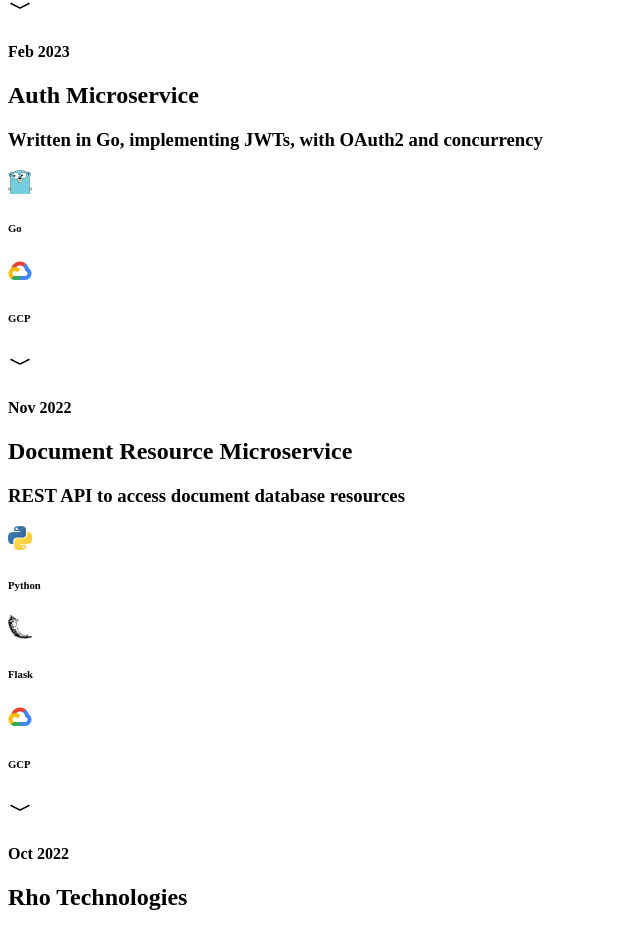
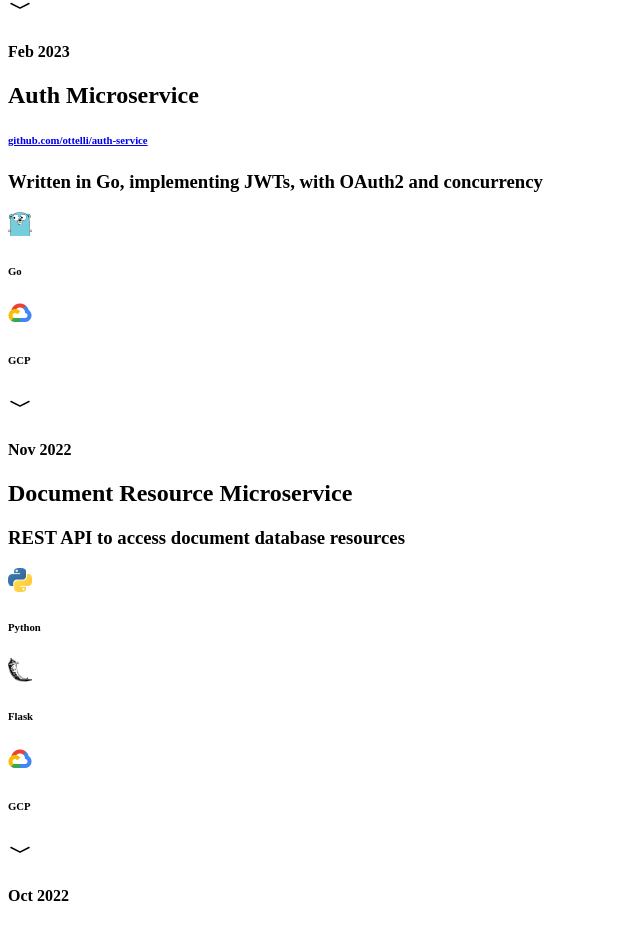
Before and after one commit to ottelli/elliottking.dev, a Next.js app: page / in a window 1280 px wide. Shown: the part 3038-3967 px from the top of the page, without its empty margins (0-640 px from the left). Built offline with nearby package versions, Linux system fonts and the light colour scheme.

Commit message:
Update timeline_text.ts

```diff
--- a/src/data/timeline_text.ts
+++ b/src/data/timeline_text.ts
@@ -42,7 +42,7 @@ export const timeline_text: ITimelineEntry[] = [
     date: "Feb 2023",
     description:
       "Written in Go, implementing JWTs, with OAuth2 and concurrency",
-    // link: "github.com/ottelli/auth-service",
+    link: "github.com/ottelli/auth-service",
     stack: ["Go", "GCP"],
     points: {
       "Why did I make this?":
```
